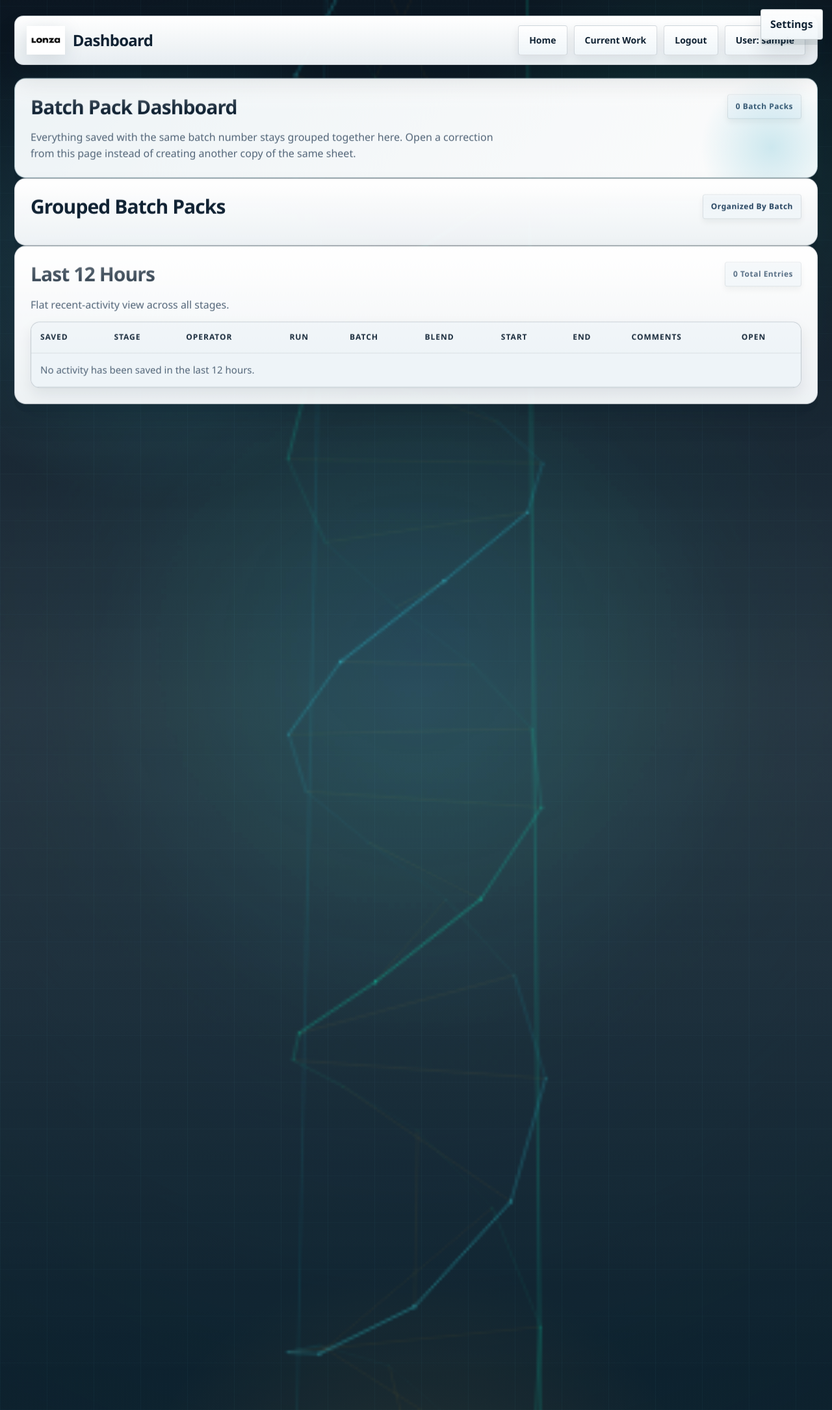
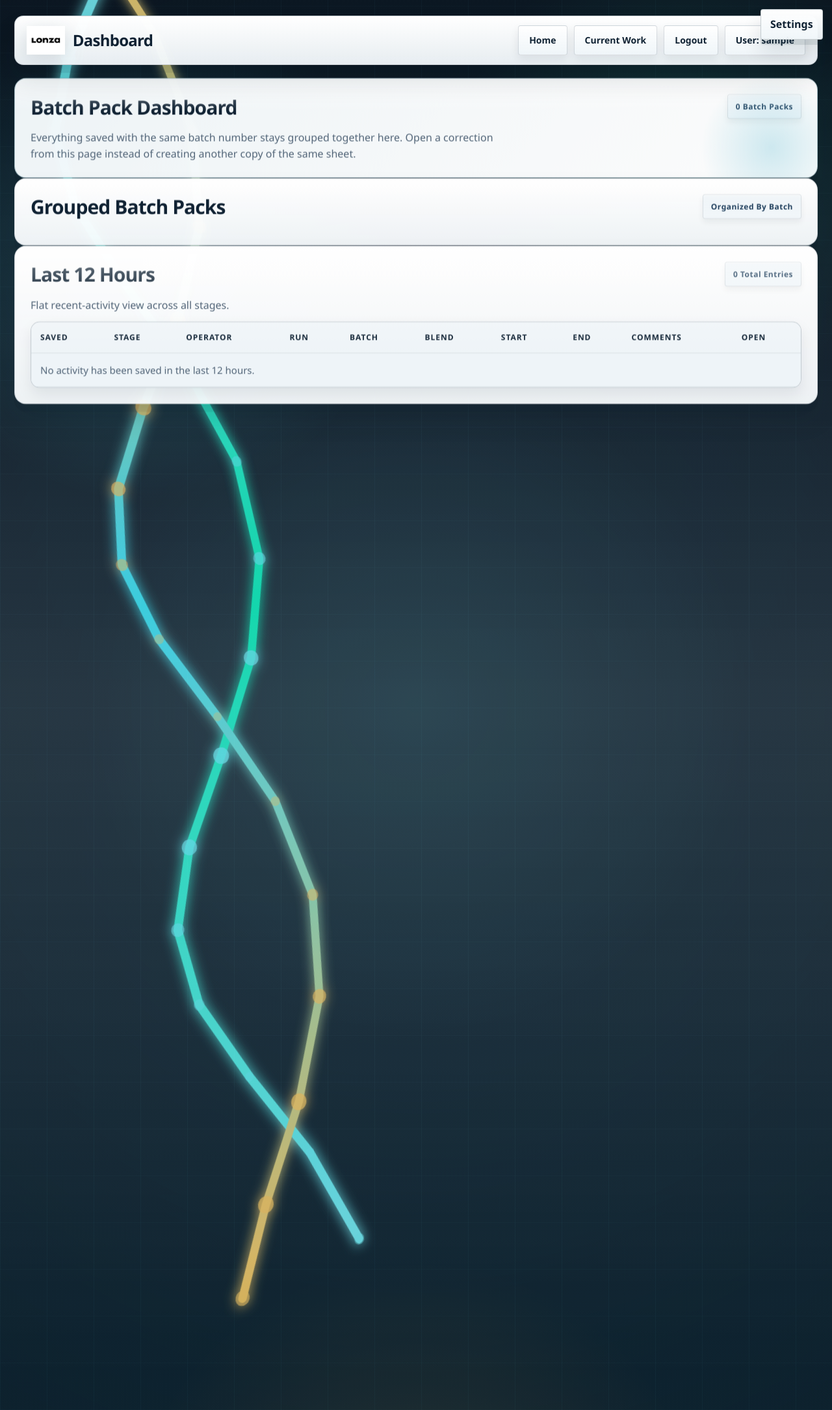
Before and after one commit to reedcarson05-create/Test-App-Lonza, a FastAPI app: page /dashboard in a window 1280 px wide. Shown: the whole page at 65% size. Run offline with FastAPI, Linux system fonts and the light colour scheme; a user stored in the database is signed in; data comes from the database, SQL or seed files in the repository.

Commit message:
Replace animated DNA canvas with static SVG backdrop for smoother desktop performance
Tune SQLite runtime and dashboard queries for larger datasets

```diff
--- a/plant_app/app.py
+++ b/plant_app/app.py
@@ -451,9 +451,10 @@ def display_sheet_name(entry_table: str, section: str = "", stage_title: str = "
     return labels.get(entry_table, entry_table.replace("_", " ").title())
 
 
-def process_dashboard_rows():
+def process_dashboard_rows(rows=None):
     """Filter recent activity down to the standalone extraction and filtration sections."""
-    return [row for row in last_12_hour_activity() if row["section"] in {"Extraction", "Filtration"}]
+    source_rows = rows if rows is not None else last_12_hour_activity()
+    return [row for row in source_rows if row["section"] in {"Extraction", "Filtration"}]
 
 
 def build_filtration_row_map(rows):
@@ -595,10 +596,11 @@ def build_evaporation_payload(form, run_id: int | None, operator_initials: str):
     }
 
 
-def process_dashboard_items():
+def process_dashboard_items(rows=None):
     """Prepare recent extraction/filtration rows with the edit links used by the dashboard."""
     items = []
-    for row in process_dashboard_rows():
+    source_rows = rows if rows is not None else process_dashboard_rows()
+    for row in source_rows:
         # Edit links depend on section because each stage has a dedicated correction route.
         href = ""
         if row["section"] == "Extraction":
@@ -609,11 +611,12 @@ def process_dashboard_items():
     return items
 
 
-def dashboard_batch_packs():
+def dashboard_batch_packs(rows=None):
     """Group recent batch-pack activity by batch number for the review dashboard."""
     # `packs` is keyed by batch number so multiple saved sheets collapse into one dashboard card.
     packs = {}
-    for row in last_12_hour_activity():
+    source_rows = rows if rows is not None else last_12_hour_activity()
+    for row in source_rows:
         batch_number = row["batch_number"] or "No batch"
         pack = packs.setdefault(
             batch_number,
@@ -1029,7 +1032,8 @@ def process_dashboard(request: Request):
     if redirect:
         return redirect
 
-    return render_page(request, "process_dashboard.html", stage_links=PROCESS_STAGE_LINKS, items=process_dashboard_items())
+    activity_rows = process_dashboard_rows(last_12_hour_activity())
+    return render_page(request, "process_dashboard.html", stage_links=PROCESS_STAGE_LINKS, items=process_dashboard_items(activity_rows))
 
 
 # ------------------------
@@ -1642,7 +1646,8 @@ def dashboard(request: Request):
     if redirect:
         return redirect
 
-    return render_page(request, "dashboard.html", rows=last_12_hour_activity(), batch_packs=dashboard_batch_packs())
+    activity_rows = last_12_hour_activity()
+    return render_page(request, "dashboard.html", rows=activity_rows, batch_packs=dashboard_batch_packs(activity_rows))
 
 
 @app.get("/change-history", response_class=HTMLResponse)
--- a/plant_app/static/settings.js
+++ b/plant_app/static/settings.js
@@ -9,351 +9,86 @@ function initDnaBackground() {
   const page = document.body;
   if (!page || page.querySelector(".dna-bg")) return;
 
-  const motionQuery = window.matchMedia("(prefers-reduced-motion: reduce)");
-  const cpuCores = navigator.hardwareConcurrency || 4;
-  const lowPowerMode = motionQuery.matches || cpuCores <= 6;
   const layer = document.createElement("div");
   layer.className = "dna-bg";
   layer.setAttribute("aria-hidden", "true");
-  layer.innerHTML = `
+  layer.innerHTML = buildStaticDnaMarkup();
+  page.prepend(layer);
+}
+
+function buildStaticDnaMarkup() {
+  const rungCount = 16;
+  const railPointsA = [];
+  const railPointsB = [];
+  const nodes = [];
+  const rungs = [];
+  const centerX = 320;
+  const amplitude = 98;
+  const top = -120;
+  const spacing = 118;
+
+  for (let index = 0; index < rungCount; index += 1) {
+    const phase = index * 0.7;
+    const y = top + index * spacing;
+    const offset = Math.sin(phase) * amplitude;
+    const depth = (Math.cos(phase) + 1) * 0.5;
+    const leftX = centerX - offset;
+    const rightX = centerX + offset;
+    const railAY = y + Math.cos(phase) * 26;
+    const railBY = y - Math.cos(phase) * 26;
+
+    railPointsA.push(`${leftX},${railAY}`);
+    railPointsB.push(`${rightX},${railBY}`);
+    rungs.push(
+      `<line x1="${leftX}" y1="${y}" x2="${rightX}" y2="${y}" class="dna-bg__rung" style="opacity:${(0.28 + depth * 0.4).toFixed(3)}" />`
+    );
+    nodes.push(
+      `<circle cx="${leftX}" cy="${railAY}" r="${(6 + depth * 5).toFixed(2)}" class="dna-bg__node dna-bg__node--a" style="opacity:${(0.34 + depth * 0.42).toFixed(3)}" />`
+    );
+    nodes.push(
+      `<circle cx="${rightX}" cy="${railBY}" r="${(6 + (1 - depth) * 5).toFixed(2)}" class="dna-bg__node dna-bg__node--b" style="opacity:${(0.34 + (1 - depth) * 0.42).toFixed(3)}" />`
+    );
+  }
+
+  return `
     <div class="dna-bg__glow dna-bg__glow--left"></div>
     <div class="dna-bg__glow dna-bg__glow--right"></div>
-    <canvas class="dna-bg__canvas"></canvas>
+    <div class="dna-bg__helix-wrap">
+      <svg class="dna-bg__helix" viewBox="0 0 640 1800" preserveAspectRatio="xMidYMid meet" role="presentation" aria-hidden="true">
+        <defs>
+          <linearGradient id="dna-rail-a" x1="0%" y1="0%" x2="0%" y2="100%">
+            <stop offset="0%" stop-color="#8ef3ff" />
+            <stop offset="50%" stop-color="#2df0c2" />
+            <stop offset="100%" stop-color="#8ef3ff" />
+          </linearGradient>
+          <linearGradient id="dna-rail-b" x1="0%" y1="0%" x2="0%" y2="100%">
+            <stop offset="0%" stop-color="#ffd37a" />
+            <stop offset="50%" stop-color="#59e9ff" />
+            <stop offset="100%" stop-color="#ffd37a" />
+          </linearGradient>
+          <linearGradient id="dna-rung" x1="0%" y1="0%" x2="100%" y2="0%">
+            <stop offset="0%" stop-color="#49f0d3" />
+            <stop offset="50%" stop-color="#d7fdff" />
+            <stop offset="100%" stop-color="#ffc86e" />
+          </linearGradient>
+          <filter id="dna-soft-glow" x="-40%" y="-20%" width="180%" height="140%">
+            <feGaussianBlur stdDeviation="8" result="blur" />
+            <feMerge>
+              <feMergeNode in="blur" />
+              <feMergeNode in="SourceGraphic" />
+            </feMerge>
+          </filter>
+        </defs>
+        <g filter="url(#dna-soft-glow)">
+          <polyline points="${railPointsA.join(" ")}" class="dna-bg__rail dna-bg__rail--a" />
+          <polyline points="${railPointsB.join(" ")}" class="dna-bg__rail dna-bg__rail--b" />
+          ${rungs.join("")}
+          ${nodes.join("")}
+        </g>
+      </svg>
+    </div>
     <div class="dna-bg__mesh"></div>
   `;
-  page.prepend(layer);
-
-  const canvas = layer.querySelector(".dna-bg__canvas");
-  const ctx = canvas instanceof HTMLCanvasElement ? canvas.getContext("2d") : null;
-  if (!canvas || !ctx) {
-    layer.remove();
-    return;
-  }
-
-  const clamp = (value, min, max) => Math.min(max, Math.max(min, value));
-  const mix = (start, end, amount) => start + (end - start) * amount;
-  const blendRgb = (start, end, amount) => start.map((channel, index) => Math.round(mix(channel, end[index], amount)));
-  const rgba = (rgb, alpha) => `rgba(${rgb[0]}, ${rgb[1]}, ${rgb[2]}, ${alpha})`;
-
-  let width = 0;
-  let height = 0;
-  let dpr = 1;
-  let renderScale = 1;
-  let spinAngle = Math.random() * Math.PI * 2;
-  let riseOffset = 0;
-  let scrollBoost = 0;
-  let targetBoost = 0;
-  let particles = [];
-  let lastFrame = performance.now();
-  let lastDraw = 0;
-  let lastScrollY = window.scrollY;
-  let lastScrollTime = lastFrame;
-
-  const paletteForTheme = () => {
-    const darkMode = document.documentElement.dataset.theme === "dark";
-    if (darkMode) {
-      return {
-        rail: [119, 229, 255],
-        railAlt: [77, 255, 210],
-        rungA: [86, 255, 223],
-        rungB: [255, 188, 84],
-        particleA: [150, 244, 255],
-        particleB: [255, 214, 129],
-        ambient: [16, 84, 130],
-        core: [15, 224, 193],
-      };
-    }
-
-    return {
-      rail: [92, 238, 255],
-      railAlt: [51, 249, 204],
-      rungA: [36, 240, 199],
-      rungB: [255, 194, 96],
-      particleA: [163, 248, 255],
-      particleB: [255, 226, 151],
-      ambient: [18, 114, 161],
-      core: [18, 239, 204],
-    };
-  };
-
-  const desiredParticleCount = () => {
-    return 0;
-  };
-
-  const seedParticle = (particle = {}) => {
-    particle.side = Math.random() < 0.5 ? -1 : 1;
-    particle.life = particle.life ?? Math.random();
-    particle.speed = 0.12 + Math.random() * 0.2;
-    particle.size = 1.6 + Math.random() * 3.8;
-    particle.outward = 28 + Math.random() * 128;
-    particle.spin = (Math.random() - 0.5) * 1.3;
-    particle.wobble = 0.8 + Math.random() * 2.3;
-    particle.phaseOffset = Math.random() * Math.PI * 2;
-    particle.seed = Math.random() * Math.PI * 2;
-    particle.tint = Math.random();
-    particle.lift = 8 + Math.random() * 24;
-    return particle;
-  };
-
-  const syncParticles = () => {
-    const desired = desiredParticleCount();
-    while (particles.length < desired) {
-      particles.push(seedParticle());
-    }
-    if (particles.length > desired) {
-      particles = particles.slice(0, desired);
-    }
-  };
-
-  const resizeCanvas = () => {
-    width = window.innerWidth;
-    height = window.innerHeight;
-    dpr = Math.min(window.devicePixelRatio || 1, 2);
-    renderScale = lowPowerMode ? 0.24 : (width < 700 ? 0.28 : 0.34);
-    canvas.width = Math.max(1, Math.round(width * dpr * renderScale));
-    canvas.height = Math.max(1, Math.round(height * dpr * renderScale));
-    canvas.style.width = `${width}px`;
-    canvas.style.height = `${height}px`;
-    ctx.setTransform(dpr * renderScale, 0, 0, dpr * renderScale, 0, 0);
-    ctx.imageSmoothingEnabled = true;
-    syncParticles();
-  };
-
-  const projectPoint = (y, phase, side) => {
-    const centerX = width * 0.5;
-    const centerY = height * 0.48;
-    const radius = Math.max(108, Math.min(width * 0.165, 196));
-    const depthRange = Math.max(120, Math.min(width * 0.15, 220));
-    const perspective = width < 700 ? 920 : 1180;
-    const baseX = centerX + Math.sin(phase) * radius * side;
-    const z = Math.cos(phase) * depthRange * side;
-    const scale = perspective / (perspective - z);
-
-    return {
-      x: centerX + (baseX - centerX) * scale,
-      y: centerY + (y - centerY) * scale,
-      z,
-      scale,
-      depthRange,
-    };
-  };
-
-  const buildHelixRows = () => {
-    const spacing = width < 700 ? 88 : 104;
-    const overscan = spacing * 6;
-    const visibleSpan = height + overscan * 2;
-    const count = Math.ceil(visibleSpan / spacing) + 2;
-    const twistStep = 0.72;
-    const rows = [];
-
-    for (let index = 0; index < count; index += 1) {
-      const y = height + overscan - ((index * spacing + riseOffset) % visibleSpan);
-      const phase = spinAngle + index * twistStep;
-      rows.push({
-        a: projectPoint(y, phase, 1),
-        b: projectPoint(y, phase, -1),
-        phase,
-      });
-    }
-
-    return rows;
-  };
-
-  const drawAmbientGlow = (palette, boost) => {
-    const centerX = width * 0.5;
-    const centerY = height * 0.46;
-    const gradient = ctx.createRadialGradient(centerX, centerY, 0, centerX, centerY, Math.max(width, height) * 0.42);
-    gradient.addColorStop(0, rgba(palette.ambient, lowPowerMode ? 0.1 : 0.18 + boost * 0.04));
-    gradient.addColorStop(0.34, rgba(palette.core, lowPowerMode ? 0.04 : 0.08 + boost * 0.03));
-    gradient.addColorStop(1, "rgba(0, 0, 0, 0)");
-    ctx.fillStyle = gradient;
-    ctx.fillRect(0, 0, width, height);
-  };
-
-  const drawHelix = (palette, boost) => {
-    const rows = buildHelixRows();
-    const depthRange = rows[0]?.a.depthRange || 180;
-    const segments = [];
-    const nodes = [];
-
-    for (let index = 0; index < rows.length; index += 1) {
-      const row = rows[index];
-      const next = rows[index + 1];
-      nodes.push({ point: row.a, z: row.a.z, tint: palette.rail });
-      nodes.push({ point: row.b, z: row.b.z, tint: palette.railAlt });
-      segments.push({
-        kind: "rung",
-        from: row.a,
-        to: row.b,
-        z: (row.a.z + row.b.z) * 0.5,
-      });
-
-      if (!next) continue;
-      segments.push({
-        kind: "rail",
-        side: "a",
-        from: row.a,
-        to: next.a,
-        z: (row.a.z + next.a.z) * 0.5,
-        tint: palette.rail,
-      });
-      segments.push({
-        kind: "rail",
-        side: "b",
-        from: row.b,
-        to: next.b,
-        z: (row.b.z + next.b.z) * 0.5,
-        tint: palette.railAlt,
-      });
-    }
-
-    segments.sort((left, right) => left.z - right.z);
-    nodes.sort((left, right) => left.z - right.z);
-
-    for (const segment of segments) {
-      const depthMix = clamp((segment.z + depthRange) / (depthRange * 2), 0, 1);
-      const lineScale = mix(segment.from.scale, segment.to.scale, 0.5);
-
-      if (segment.kind === "rail") {
-        ctx.beginPath();
-        ctx.moveTo(segment.from.x, segment.from.y);
-        ctx.lineTo(segment.to.x, segment.to.y);
-        ctx.strokeStyle = rgba(segment.tint, 0.12 + depthMix * 0.26);
-        ctx.lineWidth = Math.max(0.8, (0.8 + depthMix * 2 + boost * 0.2) * lineScale);
-        ctx.stroke();
-
-        if (lowPowerMode) {
-          continue;
-        }
-
-        ctx.beginPath();
-        ctx.moveTo(segment.from.x, segment.from.y);
-        ctx.lineTo(segment.to.x, segment.to.y);
-        ctx.strokeStyle = `rgba(240, 254, 255, ${0.04 + depthMix * 0.1})`;
-        ctx.lineWidth = Math.max(0.5, (0.4 + depthMix * 0.7) * lineScale);
-        ctx.stroke();
-        continue;
-      }
-
-      ctx.beginPath();
-      ctx.moveTo(segment.from.x, segment.from.y);
-      ctx.lineTo(segment.to.x, segment.to.y);
-      if (lowPowerMode) {
-        ctx.strokeStyle = rgba(depthMix > 0.5 ? palette.rungA : palette.rungB, 0.1 + depthMix * 0.16);
-      } else {
-        const rungGradient = ctx.createLinearGradient(segment.from.x, segment.from.y, segment.to.x, segment.to.y);
-        rungGradient.addColorStop(0, rgba(palette.rungA, 0.14 + depthMix * 0.22));
-        rungGradient.addColorStop(0.5, rgba(palette.particleA, 0.06 + depthMix * 0.1));
-        rungGradient.addColorStop(1, rgba(palette.rungB, 0.12 + depthMix * 0.2));
-        ctx.strokeStyle = rungGradient;
-      }
-      ctx.lineWidth = Math.max(0.7, (0.65 + depthMix * 0.95 + boost * 0.08) * lineScale);
-      ctx.stroke();
-    }
-
-    for (const node of nodes) {
-      const depthMix = clamp((node.z + depthRange) / (depthRange * 2), 0, 1);
-      ctx.beginPath();
-      ctx.fillStyle = rgba(node.tint, lowPowerMode ? 0.2 + depthMix * 0.24 : 0.26 + depthMix * 0.34);
-      ctx.arc(node.point.x, node.point.y, Math.max(1, (0.9 + depthMix * 1.5) * node.point.scale), 0, Math.PI * 2);
-      ctx.fill();
-    }
-  };
-
-  const drawParticles = (palette, dt, boost) => {
-    if (particles.length === 0) return;
-    const items = [];
-
-    for (const particle of particles) {
-      particle.life += dt * (particle.speed + boost * 0.16);
-      if (particle.life > 1.08) {
-        seedParticle(particle);
-        particle.life = 0;
-      }
-
-      const progress = clamp(particle.life, 0, 1);
-      const y = height + 90 - progress * (height + 180);
-      const phase = spinAngle + particle.phaseOffset + progress * (5.4 + particle.spin);
-      const origin = projectPoint(y, phase, particle.side);
-      const spread = Math.pow(progress, 0.82) * particle.outward * (0.82 + boost * 0.22);
-      const driftX =
-        Math.cos(particle.seed + progress * (4.6 + particle.spin)) * spread +
-        Math.sin((spinAngle + progress * 8.4) * particle.wobble + particle.seed) * (12 + particle.outward * 0.14);
-      const driftY = Math.sin(particle.seed + progress * 11.4) * particle.lift;
-      const tint = blendRgb(palette.particleA, palette.particleB, particle.tint);
-      items.push({
-        x: origin.x + driftX * origin.scale,
-        y: origin.y + driftY,
-        z: origin.z + progress * 60,
-        color: tint,
-        alpha: 0.08 + (1 - progress) * 0.5,
-        size: particle.size * (0.55 + origin.scale * 0.82),
-      });
-    }
-
-    items.sort((left, right) => left.z - right.z);
-    for (const item of items) {
-      ctx.fillStyle = rgba(item.color, Math.min(0.92, item.alpha + 0.18));
-      ctx.beginPath();
-      ctx.arc(item.x, item.y, Math.max(0.8, item.size * 0.7), 0, Math.PI * 2);
-      ctx.fill();
-    }
-  };
-
-  const animate = (timestamp) => {
-    const dt = Math.min(0.05, Math.max(0.001, (timestamp - lastFrame) / 1000));
-    lastFrame = timestamp;
-
-    if (document.visibilityState === "hidden") {
-      window.requestAnimationFrame(animate);
-      return;
-    }
-
-    const targetFrameMs = lowPowerMode ? 1000 / 10 : 1000 / 14;
-    if (timestamp - lastDraw < targetFrameMs) {
-      window.requestAnimationFrame(animate);
-      return;
-    }
-    lastDraw = timestamp;
-
-    scrollBoost = mix(scrollBoost, targetBoost, motionQuery.matches ? 0.08 : 0.1);
-    targetBoost *= motionQuery.matches ? 0.8 : 0.9;
-
-    const baseSpin = lowPowerMode ? 0.08 : 0.18;
-    const baseRise = lowPowerMode ? 4 : 10;
-    spinAngle += dt * (baseSpin + scrollBoost * 0.75);
-    riseOffset += dt * (baseRise + scrollBoost * 34);
-
-    ctx.setTransform(dpr * renderScale, 0, 0, dpr * renderScale, 0, 0);
-    ctx.clearRect(0, 0, width, height);
-
-    const palette = paletteForTheme();
-    drawAmbientGlow(palette, scrollBoost);
-    drawHelix(palette, scrollBoost);
-    drawParticles(palette, dt, scrollBoost);
-    window.requestAnimationFrame(animate);
-  };
-
-  const handleScroll = () => {
-    const now = performance.now();
-    const currentY = window.scrollY;
-    const distance = Math.abs(currentY - lastScrollY);
-    const elapsed = Math.max(16, now - lastScrollTime);
-    const velocity = distance / elapsed;
-    targetBoost = clamp(targetBoost + velocity * (lowPowerMode ? 0.18 : 0.42), 0, lowPowerMode ? 0.18 : 0.45);
-    lastScrollY = currentY;
-    lastScrollTime = now;
-  };
-
-  resizeCanvas();
-  window.addEventListener("resize", resizeCanvas);
-  window.addEventListener("scroll", handleScroll, { passive: true });
-  if (typeof motionQuery.addEventListener === "function") {
-    motionQuery.addEventListener("change", resizeCanvas);
-  } else if (typeof motionQuery.addListener === "function") {
-    motionQuery.addListener(resizeCanvas);
-  }
-  window.requestAnimationFrame(animate);
 }
 
 function initLoadingScreen() {
--- a/plant_app/static/style.css
+++ b/plant_app/static/style.css
@@ -241,18 +241,29 @@ body.login-page {
   pointer-events: none;
 }
 
-.dna-bg__canvas,
+.dna-bg__helix-wrap,
+.dna-bg__helix,
 .dna-bg__mesh,
 .dna-bg__glow {
   position: absolute;
   inset: 0;
 }
 
-.dna-bg__canvas {
-  width: 100%;
-  height: 100%;
-  opacity: 0.96;
-  filter: saturate(132%);
+.dna-bg__helix-wrap {
+  display: flex;
+  align-items: center;
+  justify-content: center;
+  opacity: 0.82;
+  transform: translateZ(0);
+}
+
+.dna-bg__helix {
+  width: min(54vw, 660px);
+  height: auto;
+  min-height: 100vh;
+  overflow: visible;
+  transform: perspective(1600px) rotateY(18deg) rotateX(4deg) rotateZ(-8deg) scale(1.12);
+  filter: saturate(122%);
 }
 
 .dna-bg__mesh {
@@ -276,6 +287,42 @@ body.login-page {
   mix-blend-mode: screen;
 }
 
+.dna-bg__rail,
+.dna-bg__rung,
+.dna-bg__node {
+  vector-effect: non-scaling-stroke;
+}
+
+.dna-bg__rail {
+  fill: none;
+  stroke-linecap: round;
+  stroke-linejoin: round;
+}
+
+.dna-bg__rail--a {
+  stroke: url(#dna-rail-a);
+  stroke-width: 12;
+}
+
+.dna-bg__rail--b {
+  stroke: url(#dna-rail-b);
+  stroke-width: 12;
+}
+
+.dna-bg__rung {
+  stroke: url(#dna-rung);
+  stroke-width: 3.5;
+  stroke-linecap: round;
+}
+
+.dna-bg__node--a {
+  fill: #86f3ff;
+}
+
+.dna-bg__node--b {
+  fill: #ffd17a;
+}
+
 .dna-bg__glow {
   filter: blur(48px);
   opacity: 0.7;
@@ -297,6 +344,10 @@ html[data-theme="dark"] .dna-bg__mesh {
   opacity: 0.34;
 }
 
+html[data-theme="dark"] .dna-bg__helix {
+  opacity: 0.74;
+}
+
 html[data-theme="dark"] .dna-bg__glow--left {
   background:
     radial-gradient(circle at 26% 28%, rgba(77, 214, 255, 0.26), transparent 0 24rem),
@@ -307,6 +358,14 @@ html[data-theme="dark"] .dna-bg__glow--right {
   background:
     radial-gradient(circle at 72% 22%, rgba(34, 214, 161, 0.2), transparent 0 22rem),
     radial-gradient(circle at 66% 78%, rgba(255, 173, 58, 0.14), transparent 0 18rem);
+}
+
+html[data-theme="dark"] .dna-bg__node--a {
+  fill: #72ebff;
+}
+
+html[data-theme="dark"] .dna-bg__node--b {
+  fill: #ffc96d;
 }
 
 button,
```
Also changed, not shown: plant_app/db.py (+34 -7 lines), 1 other file.
